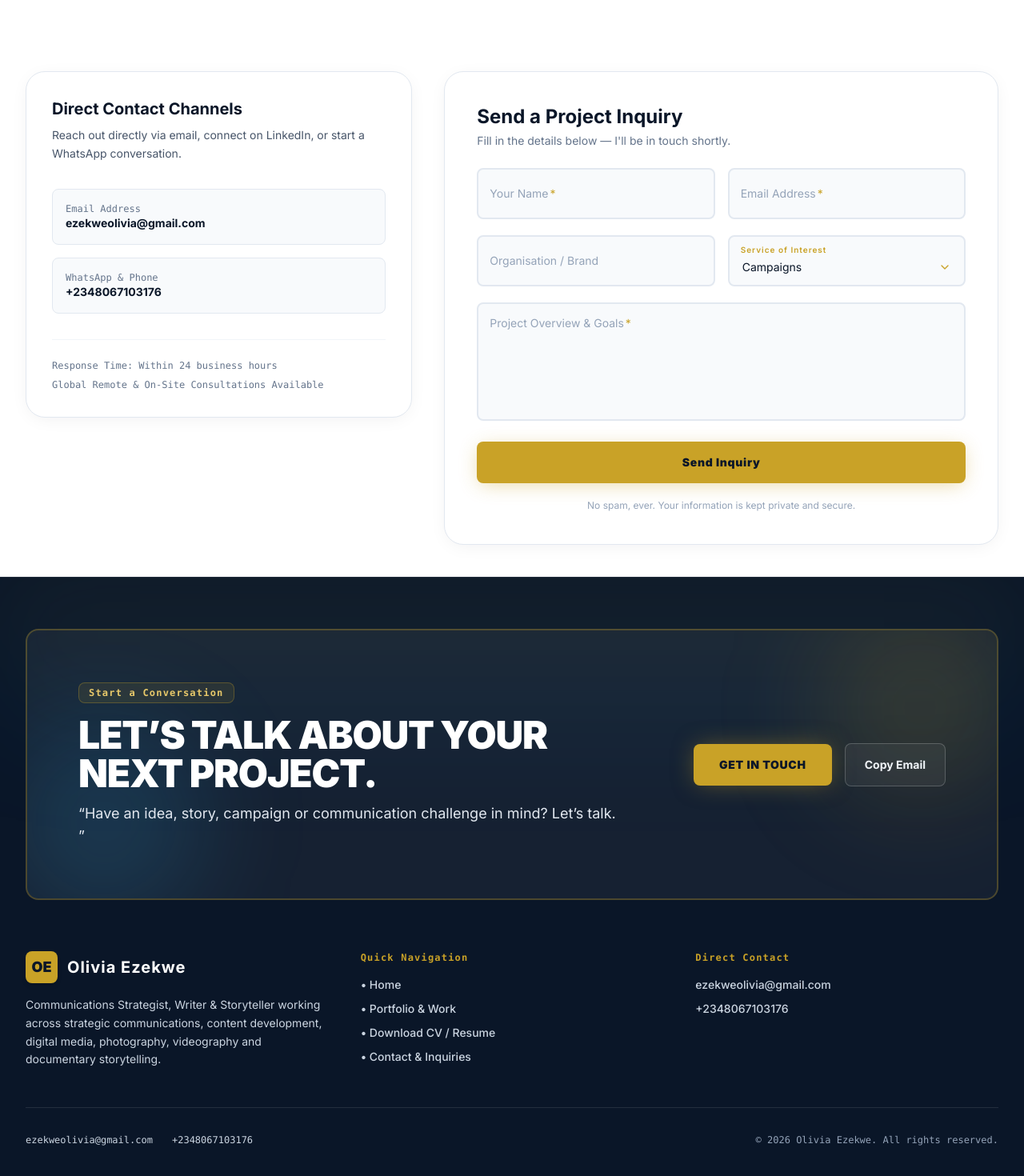
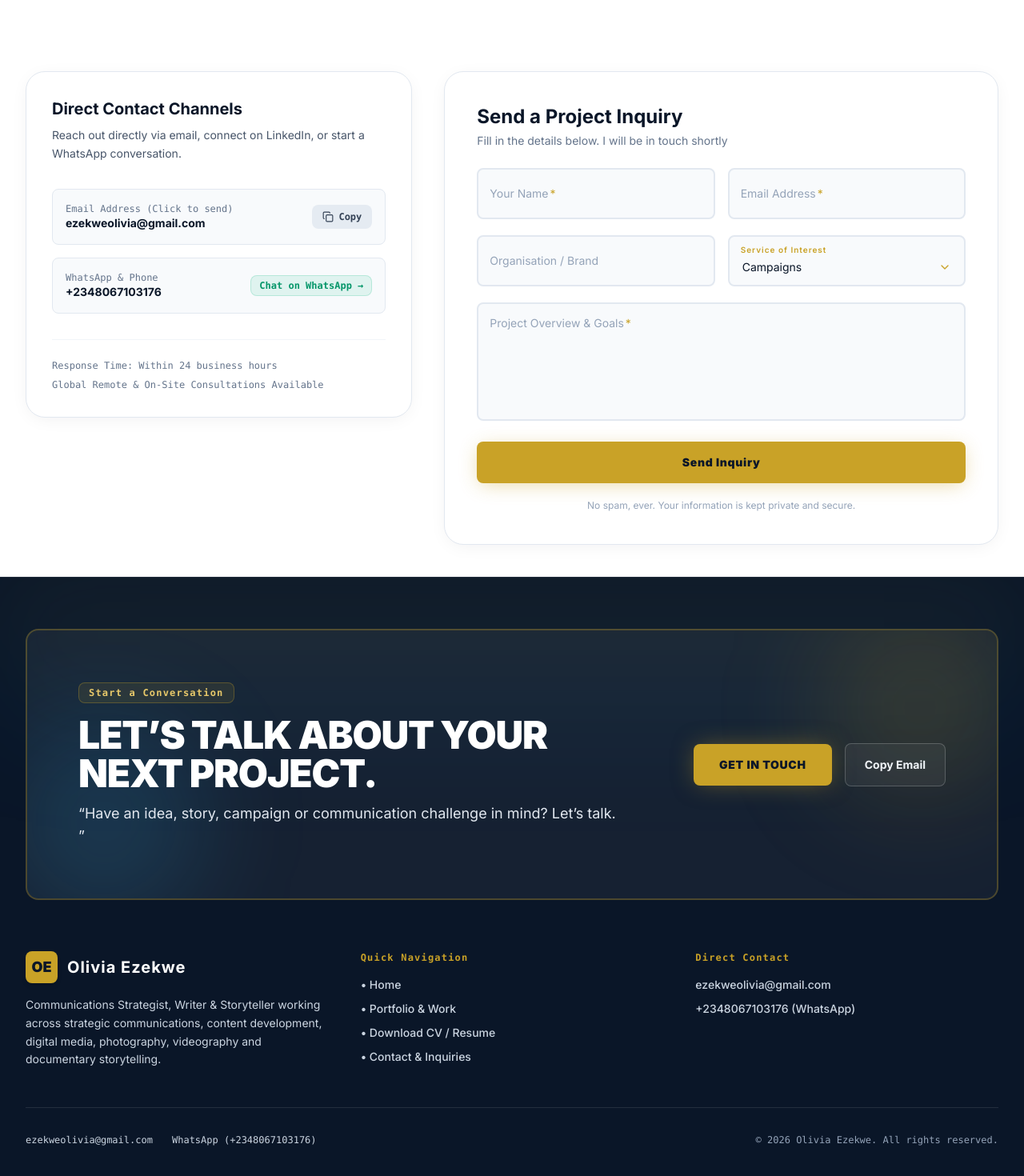
Before and after one commit to tceeokoye/olivia-ezekwe, a Next.js app: page /contact in a window 1280 px wide. Shown: the part 362-1832 px from the top of the page at 80% size. Built offline with nearby package versions, Linux system fonts and the light colour scheme.

Commit message:
feat: make email clickable with copy button and update WhatsApp direct link

```diff
--- a/src/app/about/page.tsx
+++ b/src/app/about/page.tsx
@@ -271,7 +271,7 @@ export default function AboutPage() {
             Away from deadlines and screens, you’ll probably find me with a good
             book, watching a film, taking photographs, enjoying nature, or
             having one of those long, device-free conversations where nobody is
-            checking the time. I am drawn to art, poetry, and the little details
+            checking the time. I am also drawn to art, poetry, and the little details
             that make ordinary life interesting.
           </p>
 
--- a/src/app/contact/page.tsx
+++ b/src/app/contact/page.tsx
@@ -5,6 +5,7 @@ import { motion, AnimatePresence } from "framer-motion";
 import {
   ChevronDown,
   Check,
+  Copy,
 } from "lucide-react";
 
 const SERVICES = [
@@ -222,6 +223,13 @@ export default function ContactPage() {
 
   const [submitted, setSubmitted] = useState(false);
   const [isSubmitting, setIsSubmitting] = useState(false);
+  const [emailCopied, setEmailCopied] = useState(false);
+
+  const handleCopyEmail = () => {
+    navigator.clipboard.writeText("ezekweolivia@gmail.com");
+    setEmailCopied(true);
+    setTimeout(() => setEmailCopied(false), 2000);
+  };
 
   const handleSubmit = (e: React.FormEvent) => {
     e.preventDefault();
@@ -267,24 +275,51 @@ export default function ContactPage() {
               </p>
             </div>
             <div className="space-y-4">
-              <a
-                href="mailto:ezekweolivia@gmail.com"
-                className="flex items-center gap-4 p-4 rounded-lg bg-slate-50 dark:bg-slate-900/80 border border-slate-200 dark:border-white/10 hover:border-[#C9A227]/50 transition-all group"
-              >
-                <div>
+              {/* Email Address with Clickable Link + Copy Button */}
+              <div className="flex items-center justify-between gap-3 p-4 rounded-lg bg-slate-50 dark:bg-slate-900/80 border border-slate-200 dark:border-white/10 hover:border-[#C9A227]/50 transition-all group">
+                <a
+                  href="mailto:ezekweolivia@gmail.com"
+                  className="flex-1 min-w-0"
+                  title="Click to send email"
+                >
                   <div className="text-xs text-slate-500 dark:text-slate-400 font-mono">
-                    Email Address
+                    Email Address (Click to send)
                   </div>
-                  <div className="text-sm font-bold text-[#0A1628] dark:text-white group-hover:text-[#C9A227] transition-colors">
+                  <div className="text-sm font-bold text-[#0A1628] dark:text-white group-hover:text-[#C9A227] transition-colors truncate">
                     ezekweolivia@gmail.com
                   </div>
-                </div>
-              </a>
+                </a>
+                <button
+                  type="button"
+                  onClick={handleCopyEmail}
+                  className={`shrink-0 flex items-center gap-1.5 px-3 py-1.5 rounded-lg text-xs font-mono font-semibold transition-all cursor-pointer border ${
+                    emailCopied
+                      ? "bg-emerald-500/10 text-emerald-500 border-emerald-500/30"
+                      : "bg-slate-200/80 dark:bg-white/10 hover:bg-[#C9A227] hover:text-[#0A1628] text-slate-700 dark:text-white border-transparent"
+                  }`}
+                  title="Copy email address"
+                  aria-label="Copy email address"
+                >
+                  {emailCopied ? (
+                    <>
+                      <Check className="w-3.5 h-3.5 text-emerald-500" />
+                      <span>Copied!</span>
+                    </>
+                  ) : (
+                    <>
+                      <Copy className="w-3.5 h-3.5" />
+                      <span>Copy</span>
+                    </>
+                  )}
+                </button>
+              </div>
+
+              {/* WhatsApp Direct Link */}
               <a
-                href="https://wa.me/2348067103176"
+                href="https://wa.me/qr/R72NWYJBVVFYK1"
                 target="_blank"
                 rel="noopener noreferrer"
-                className="flex items-center gap-4 p-4 rounded-lg bg-slate-50 dark:bg-slate-900/80 border border-slate-200 dark:border-white/10 hover:border-emerald-500/50 transition-all group"
+                className="flex items-center justify-between gap-3 p-4 rounded-lg bg-slate-50 dark:bg-slate-900/80 border border-slate-200 dark:border-white/10 hover:border-emerald-500/50 transition-all group cursor-pointer"
               >
                 <div>
                   <div className="text-xs text-slate-500 dark:text-slate-400 font-mono">
@@ -294,6 +329,9 @@ export default function ContactPage() {
                     +2348067103176
                   </div>
                 </div>
+                <span className="shrink-0 text-xs font-mono text-emerald-600 dark:text-emerald-400 font-semibold px-2.5 py-1 rounded-lg bg-emerald-500/10 border border-emerald-500/20 group-hover:bg-emerald-500 group-hover:text-white transition-all">
+                  Chat on WhatsApp &rarr;
+                </span>
               </a>
             </div>
             <div className="pt-6 border-t border-slate-100 dark:border-white/10 text-xs text-slate-500 dark:text-slate-400 space-y-2 font-mono">
@@ -367,7 +405,7 @@ export default function ContactPage() {
                       Send a Project Inquiry
                     </h3>
                     <p className="text-slate-500 dark:text-slate-400 text-sm font-normal">
-                      Fill in the details below — I&apos;ll be in touch shortly.
+                     Fill in the details below. I will be in touch shortly
                     </p>
                   </div>
 
--- a/src/app/page.tsx
+++ b/src/app/page.tsx
@@ -3,7 +3,7 @@
 import React, { useState, useRef, useEffect } from "react";
 import Link from "next/link";
 import { motion, AnimatePresence } from "framer-motion";
-import { ArrowRight, Download, Send, Check, ChevronDown } from "lucide-react";
+import { ArrowRight, Download, Send, Check, ChevronDown, Copy } from "lucide-react";
 import SectionHeader from "@/components/SectionHeader";
 import TiltCard from "@/components/TiltCard";
 import { testimonialsData } from "@/data/portfolioData";
@@ -70,7 +70,7 @@ function FloatInput({
         onBlur={() => setFocused(false)}
         onChange={(e) => onChange(e.target.value)}
         placeholder={focused ? placeholder : ""}
-        className={`w-full pt-7 pb-3 px-4 rounded-2xl text-sm text-[#0A1628] dark:text-white font-normal bg-slate-50 dark:bg-[#0d1f3c] border-2 outline-none transition-all duration-200 ${
+        className={`w-full pt-7 pb-3 px-4 rounded-2xl text-sm text-[#0A1628] dark:text-white font-normal bg-white dark:bg-[#0d1f3c] border-2 outline-none transition-all duration-200 ${
           focused
             ? "border-[#C9A227] shadow-[0_0_0_4px_rgba(201,162,39,0.08)]"
             : "border-slate-200 dark:border-white/10 hover:border-slate-300 dark:hover:border-white/20"
@@ -117,7 +117,7 @@ function FloatTextarea({
         onBlur={() => setFocused(false)}
         onChange={(e) => onChange(e.target.value)}
         placeholder={focused ? placeholder : ""}
-        className={`w-full pt-8 pb-3 px-4 rounded-2xl text-sm text-[#0A1628] dark:text-white font-normal bg-slate-50 dark:bg-[#0d1f3c] border-2 outline-none transition-all duration-200 resize-none ${
+        className={`w-full pt-8 pb-3 px-4 rounded-2xl text-sm text-[#0A1628] dark:text-white font-normal bg-white dark:bg-[#0d1f3c] border-2 outline-none transition-all duration-200 resize-none ${
           focused
             ? "border-[#C9A227] shadow-[0_0_0_4px_rgba(201,162,39,0.08)]"
             : "border-slate-200 dark:border-white/10 hover:border-slate-300 dark:hover:border-white/20"
@@ -232,6 +232,13 @@ export default function HomePage() {
   });
   const [submitted, setSubmitted] = useState(false);
   const [isSubmitting, setIsSubmitting] = useState(false);
+  const [emailCopied, setEmailCopied] = useState(false);
+
+  const handleCopyEmail = () => {
+    navigator.clipboard.writeText("ezekweolivia@gmail.com");
+    setEmailCopied(true);
+    setTimeout(() => setEmailCopied(false), 2000);
+  };
 
   const handleSubmit = (e: React.FormEvent) => {
     e.preventDefault();
@@ -608,8 +615,8 @@ export default function HomePage() {
               Away from deadlines and screens, you'll probably find me with a
               good book, watching a film, taking photographs, enjoying nature,
               or having one of those long, device-free conversations where
-              nobody is checking the time. I am drawn to art, poetry, and the
-              little details that make ordinary life interesting.
+              nobody is checking the time. I am also drawn to art, poetry, and
+              the little details that make ordinary life interesting.
             </p>
 
             <div className="grid grid-cols-1 sm:grid-cols-3 gap-4 mt-6 pt-6 border-t border-slate-100 dark:border-white/10">
@@ -695,7 +702,7 @@ export default function HomePage() {
           <SectionHeader
             badge="PORTFOLIO"
             title="Selected Works"
-            description="A curated selection of my writing, publications, press work and research across five categories."
+            description="A collection of writing, publications, press features and stories."
           />
           <div className="grid grid-cols-1 sm:grid-cols-2 lg:grid-cols-3 xl:grid-cols-5 gap-4 sm:gap-6">
             {[
@@ -703,35 +710,35 @@ export default function HomePage() {
                 title: "Campaigns",
                 desc: "High-impact multimedia advocacy and civic engagement campaigns that mobilize communities and drive action.",
                 tag: "Advocacy & Action",
-                count: "3 Initiatives",
+
                 filter: "Campaigns",
               },
               {
                 title: "Creative Non-Fictions",
                 desc: "Narrative storytelling, personal memoirs and essays blending vivid observations, lived emotion and literature.",
                 tag: "Narrative & Essays",
-                count: "4 Works",
+
                 filter: "Creative Non-Fictions",
               },
               {
                 title: "Editorial",
                 desc: "Organisational impact documents, annual progress reports and compendiums synthesizing complex achievements.",
                 tag: "Publications",
-                count: "3 Publications",
+
                 filter: "Editorial",
               },
               {
                 title: "Press",
                 desc: "Official press statements, diplomatic dispatches, media briefing kits and high-pickup news releases.",
                 tag: "Media & PR",
-                count: "6 Releases",
+
                 filter: "Press",
               },
               {
                 title: "Writing Samples",
                 desc: "Rigorous legal research, comparative policy analysis, constitutional human rights treatises and workshop manuals.",
                 tag: "Legal & Research",
-                count: "4 Papers",
+
                 filter: "Writing Samples",
               },
             ].map((item, idx) => {
@@ -750,11 +757,7 @@ export default function HomePage() {
                     <TiltCard className="h-full">
                       <div className="tech-card rounded-2xl p-6 h-full flex flex-col justify-between group-hover:border-[#C9A227] transition-all">
                         <div>
-                          <div className="flex items-center justify-between mb-4">
-                            <span className="text-[10px] font-mono text-[#C9A227] px-2 py-0.5 rounded bg-[#C9A227]/10 border border-[#C9A227]/20 font-semibold">
-                              {item.count}
-                            </span>
-                          </div>
+                          <div className="flex items-center justify-between mb-4"></div>
                           <h3 className="text-sm font-bold text-[#0A1628] dark:text-white mb-2 group-hover:text-[#C9A227] transition-colors">
                             {item.title}
                           </h3>
@@ -852,24 +855,51 @@ export default function HomePage() {
                   </p>
                 </div>
                 <div className="space-y-4">
-                  <a
-                    href="mailto:ezekweolivia@gmail.com"
-                    className="flex items-center gap-4 p-4 rounded-lg bg-slate-50 dark:bg-slate-900/80 border border-slate-200 dark:border-white/10 hover:border-[#C9A227]/50 transition-all group"
-                  >
-                    <div>
+                  {/* Email Address with Clickable Link + Copy Button */}
+                  <div className="flex items-center justify-between gap-3 p-4 rounded-lg bg-slate-50 dark:bg-slate-900/80 border border-slate-200 dark:border-white/10 hover:border-[#C9A227]/50 transition-all group">
+                    <a
+                      href="mailto:ezekweolivia@gmail.com"
+                      className="flex-1 min-w-0"
+                      title="Click to send email"
+                    >
                       <div className="text-xs text-slate-500 dark:text-slate-400 font-mono">
-                        Email Address
+                        Email Address (Click to send)
                       </div>
-                      <div className="text-sm font-bold text-[#0A1628] dark:text-white group-hover:text-[#C9A227] transition-colors">
+                      <div className="text-sm font-bold text-[#0A1628] dark:text-white group-hover:text-[#C9A227] transition-colors truncate">
                         ezekweolivia@gmail.com
                       </div>
-                    </div>
-                  </a>
+                    </a>
+                    <button
+                      type="button"
+                      onClick={handleCopyEmail}
+                      className={`shrink-0 flex items-center gap-1.5 px-3 py-1.5 rounded-lg text-xs font-mono font-semibold transition-all cursor-pointer border ${
+                        emailCopied
+                          ? "bg-emerald-500/10 text-emerald-500 border-emerald-500/30"
+                          : "bg-slate-200/80 dark:bg-white/10 hover:bg-[#C9A227] hover:text-[#0A1628] text-slate-700 dark:text-white border-transparent"
+                      }`}
+                      title="Copy email address"
+                      aria-label="Copy email address"
+                    >
+                      {emailCopied ? (
+                        <>
+                          <Check className="w-3.5 h-3.5 text-emerald-500" />
+                          <span>Copied!</span>
+                        </>
+                      ) : (
+                        <>
+                          <Copy className="w-3.5 h-3.5" />
+                          <span>Copy</span>
+                        </>
+                      )}
+                    </button>
+                  </div>
+
+                  {/* WhatsApp Direct Link */}
                   <a
-                    href="https://wa.me/2348067103176"
+                    href="https://wa.me/qr/R72NWYJBVVFYK1"
                     target="_blank"
                     rel="noopener noreferrer"
-                    className="flex items-center gap-4 p-4 rounded-lg bg-slate-50 dark:bg-slate-900/80 border border-slate-200 dark:border-white/10 hover:border-emerald-500/50 transition-all group"
+                    className="flex items-center justify-between gap-3 p-4 rounded-lg bg-slate-50 dark:bg-slate-900/80 border border-slate-200 dark:border-white/10 hover:border-emerald-500/50 transition-all group cursor-pointer"
                   >
                     <div>
                       <div className="text-xs text-slate-500 dark:text-slate-400 font-mono">
@@ -879,6 +909,9 @@ export default function HomePage() {
                         +2348067103176
                       </div>
                     </div>
+                    <span className="shrink-0 text-xs font-mono text-emerald-600 dark:text-emerald-400 font-semibold px-2.5 py-1 rounded-lg bg-emerald-500/10 border border-emerald-500/20 group-hover:bg-emerald-500 group-hover:text-white transition-all">
+                      Chat on WhatsApp &rarr;
+                    </span>
                   </a>
                 </div>
                 <div className="pt-6 border-t border-slate-100 dark:border-white/10 text-xs text-slate-500 dark:text-slate-400 space-y-1.5 font-mono">
@@ -953,7 +986,7 @@ export default function HomePage() {
                           Send a Project Inquiry
                         </h3>
                         <p className="text-slate-500 dark:text-slate-400 text-sm font-normal">
-                          Fill in the details below — I&apos;ll be in touch
+                          Fill in the details below. I will be in touch shortly
                           shortly.
                         </p>
                       </div>
--- a/src/components/Footer.tsx
+++ b/src/components/Footer.tsx
@@ -132,10 +132,12 @@ export default function Footer() {
               </li>
               <li>
                 <a
-                  href="https://wa.me/2348067103176"
+                  href="https://wa.me/qr/R72NWYJBVVFYK1"
+                  target="_blank"
+                  rel="noopener noreferrer"
                   className="text-slate-300 hover:text-emerald-400 transition-colors font-medium"
                 >
-                  +2348067103176
+                  +2348067103176 (WhatsApp)
                 </a>
               </li>
             </ul>
@@ -152,10 +154,12 @@ export default function Footer() {
               ezekweolivia@gmail.com
             </a>
             <a
-              href="https://wa.me/2348067103176"
+              href="https://wa.me/qr/R72NWYJBVVFYK1"
+              target="_blank"
+              rel="noopener noreferrer"
               className="hover:text-emerald-400 transition-colors"
             >
-              +2348067103176
+              WhatsApp (+2348067103176)
             </a>
           </div>
 
--- a/src/data/portfolioData.ts
+++ b/src/data/portfolioData.ts
@@ -502,21 +502,21 @@ export const projectsData: Project[] = [
 export const testimonialsData: Testimonial[] = [
   {
     id: '1',
-    quote: 'Olivia is gifted, and I truly enjoyed working with her. Her legal background gives her an advantage because she can see an idea or communication from different angles, and she knows how to translate it in interesting ways. I look forward to working with her again.',
+    quote: 'Olivia is gifted, and I genuinely enjoyed working with her. She brings a thoughtful perspective to her work, and her legal background gives her a unique ability to look at situations from different angles. She is creative, intentional, and knows how to communicate an idea in a way that connects with people. I would be very happy to work with her again.',
     author: 'Mary E.A.',
     role: 'HR Executive',
     organization: ''
   },
   {
     id: '2',
-    quote: 'Olivia is a really good writer. One of the best I know actually. She has a way of turning an idea (no matter how abstract or how mundane), into something magical.',
+    quote: 'Olivia is an excellent writer. What stands out to me is her ability to make you see an idea differently through her words. She has a natural creativity that comes through strongly in her writing.',
     author: 'John-Martins, O. (Esq).',
     role: 'Creative Director',
     organization: 'Shatili'
   },
   {
     id: '3',
-    quote: 'She has a really good eye for detail. She pays attention to the little things that others may overlook and has a way of turning ordinary moments into stories through her visual work.',
+    quote: 'One thing I really appreciate about Olivia is her attention to detail. She notices things that are easy to miss and has a natural instinct for finding the story within a moment. You can see that in her visual work, where even simple photographs or everyday scenes feel intentional and thoughtfully captured.',
     author: 'Daniel N.',
     role: 'Cinematographer',
     organization: ''
```
